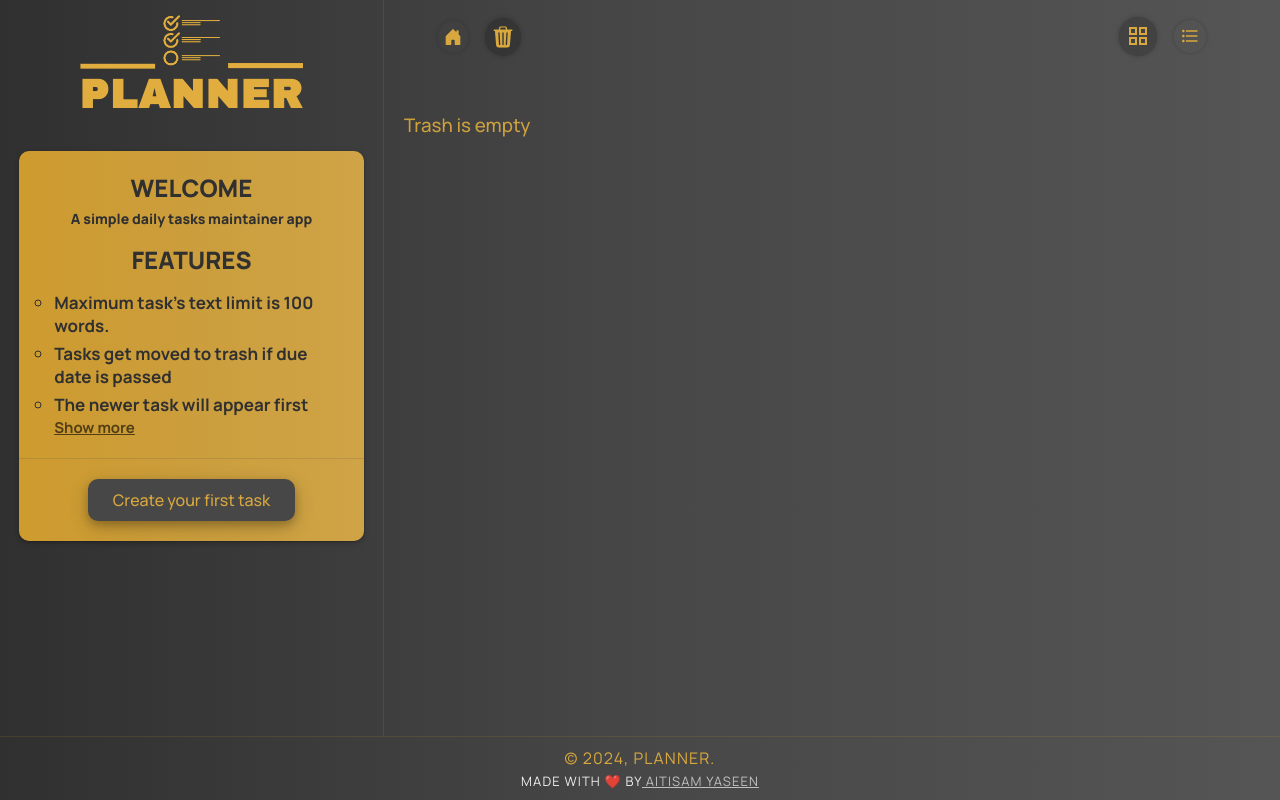
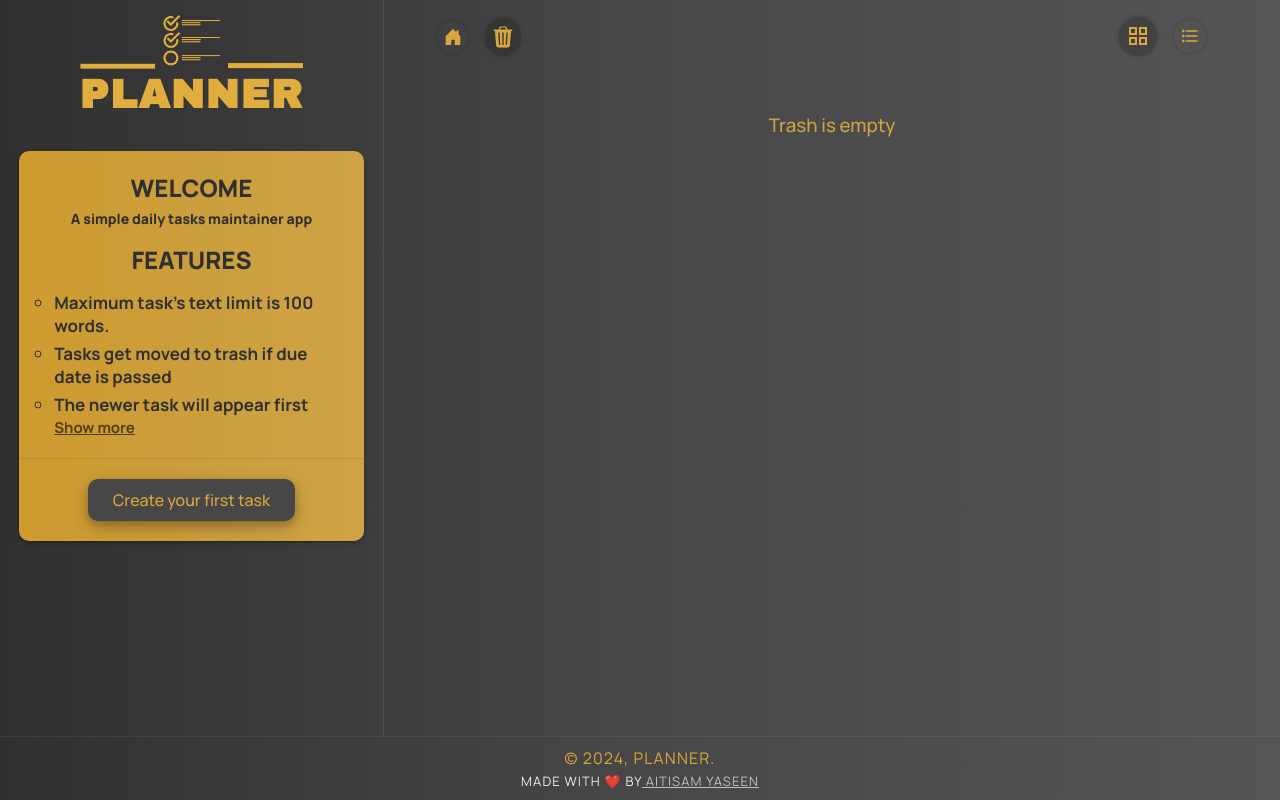
Before and after one commit to MaitisamY/planner, a Next.js app: page / in a window 1280 px wide. Both pictures are taken after a click on the link 502 px from the left and 36 px from the top of the page. Built offline with nearby package versions, Linux system fonts and the light colour scheme.

Commit message:
ClassName change

```diff
--- a/src/app/Components/Trash.js
+++ b/src/app/Components/Trash.js
@@ -128,7 +128,7 @@ export default function Trash({ views, tasks, deleteTask, reCreateTask }) {
         />
       )
     ) : (
-      <div className={`fade-grid-view ${fadeIn ? 'fade-in' : ''}`} >
+      <div className={`fade-effect ${fadeIn ? 'fade-in' : ''}`} >
         <h3 className="text-light font-manrope">Trash is empty</h3>
       </div>
     )
```
